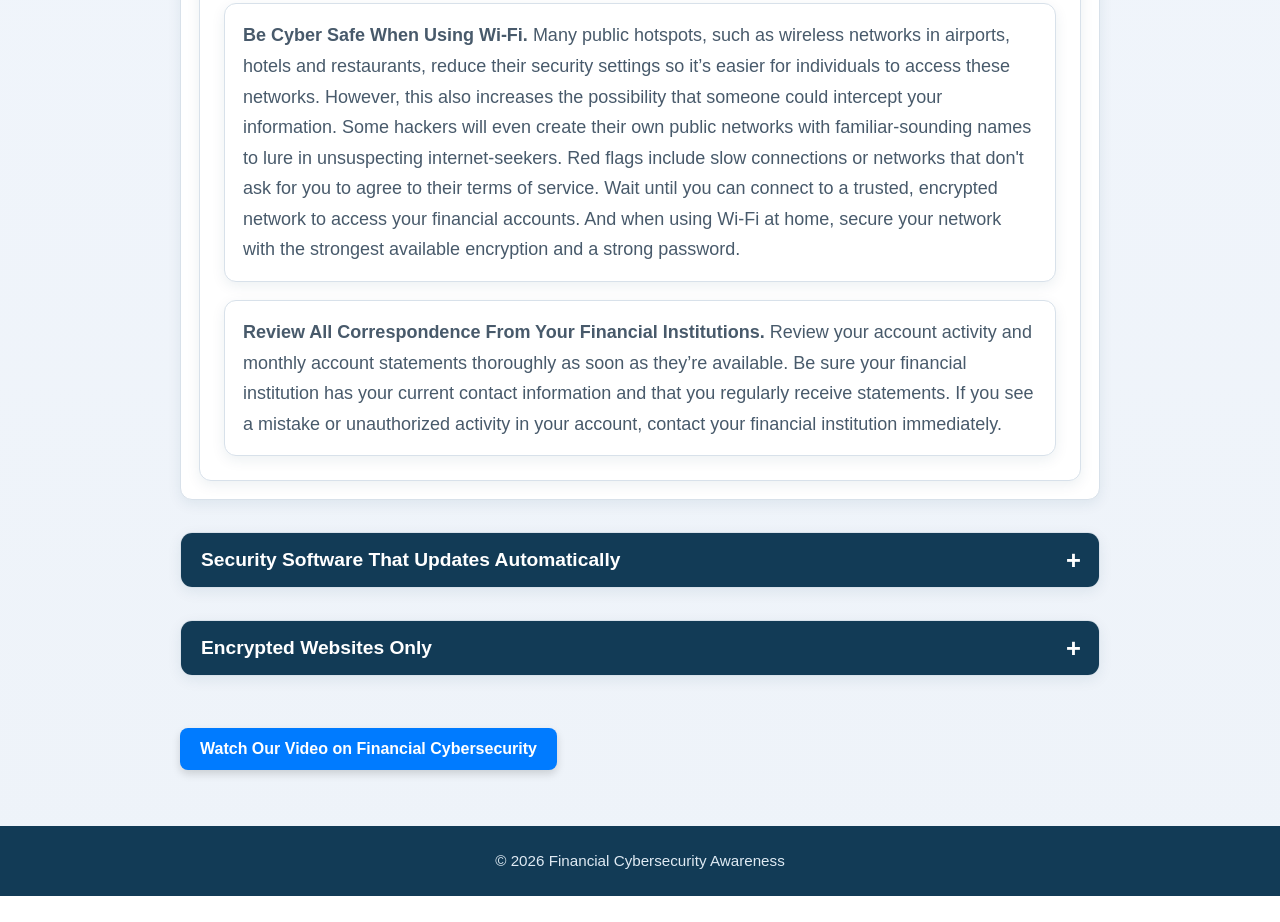
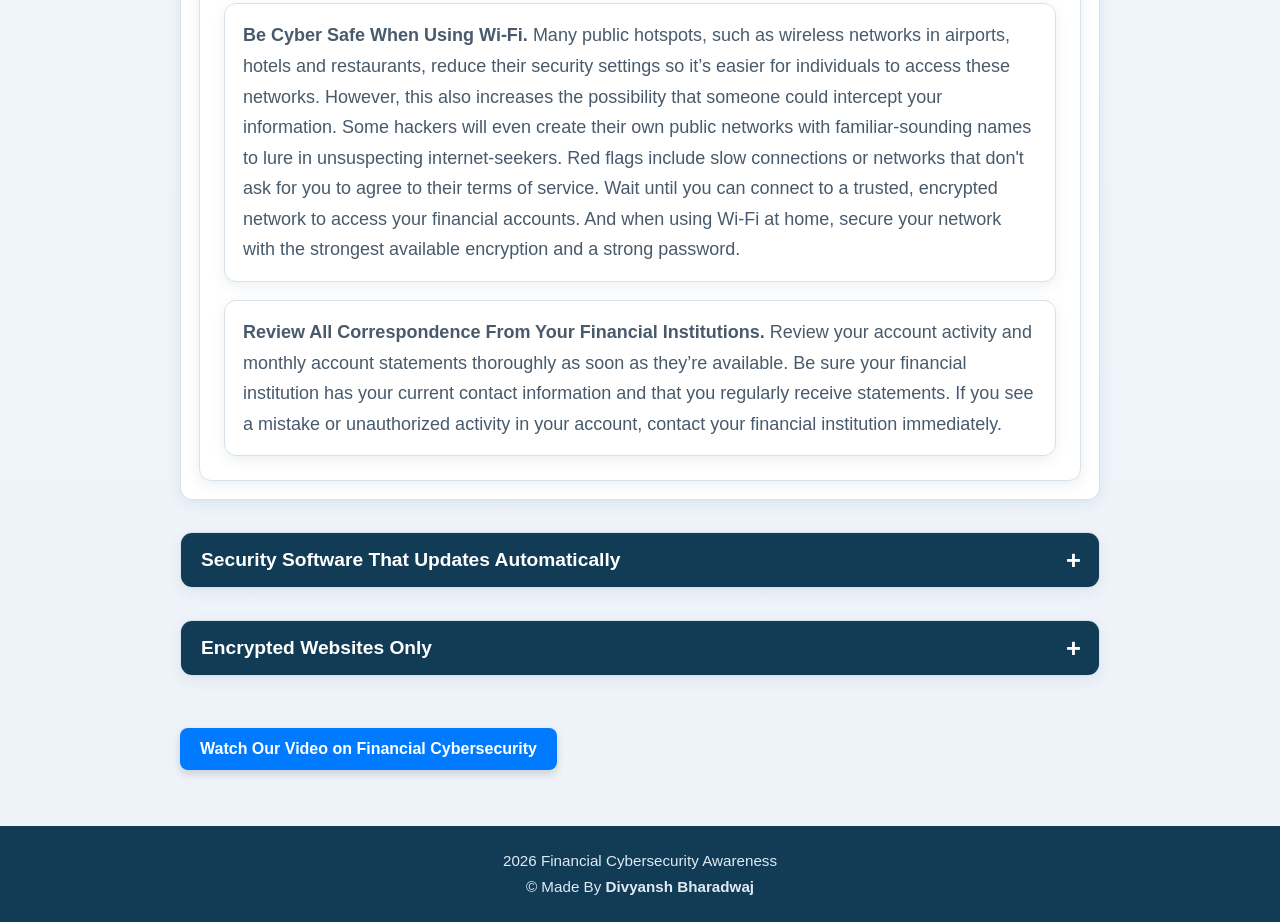
Before and after one commit to divyansh12309/Web-Developing-Practice-project, a plain HTML site: page index.html in a window 1280 px wide. Shown: the part 2206-3128 px from the top of the page. Before the commit the page ends 3102 px from the top, so only its background shows below. Drawn offline with Linux system fonts and the light colour scheme.

Commit message:
Add files via upload

```diff
--- a/index.html
+++ b/index.html
@@ -111,7 +111,8 @@
 
   <footer class="page-footer">
     <div class="container">
-      <p>&copy; 2026 Financial Cybersecurity Awareness</p>
+      <p>2026 Financial Cybersecurity Awareness<br>
+      &copy; Made By <Strong>Divyansh Bharadwaj</Strong></p>
     </div>
   </footer>
 </body>
```
